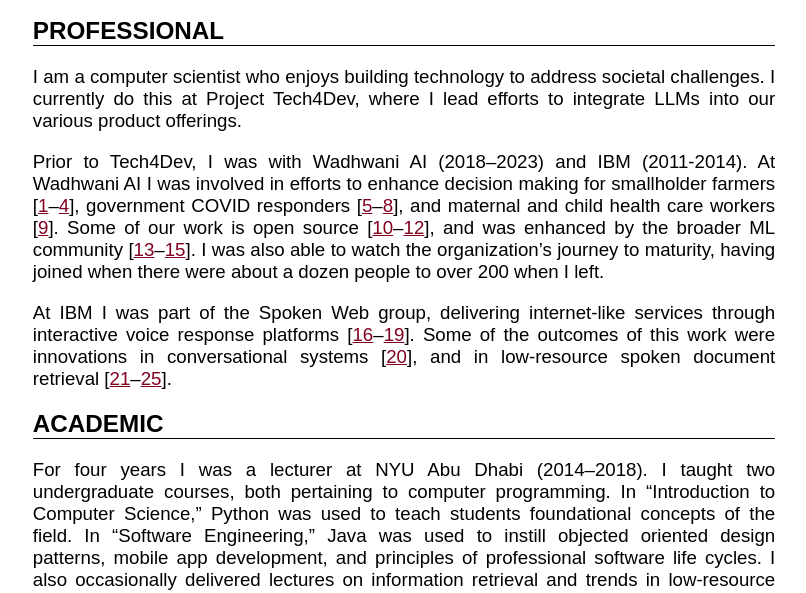
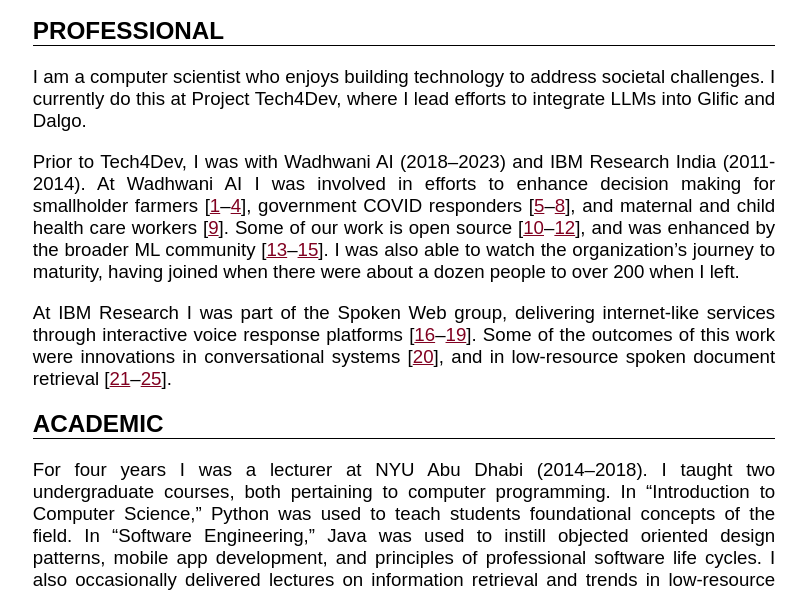
Before and after one commit to jerome-white/jerome-white.github.io, a plain HTML site: page index.html in a window 1280 px wide. Shown: the part 203-796 px from the top of the page, without its empty margins (236-1042 px from the left). Drawn offline with Linux system fonts and the light colour scheme.

Commit message:
IBM and Tech4Dev changes

```diff
--- a/index.html
+++ b/index.html
@@ -52,10 +52,10 @@ href="https://www.linkedin.com/in/jerome-white/">LinkedIn</a></p>
 <h2 id="professional">Professional</h2>
 <p>I am a computer scientist who enjoys building technology to address
 societal challenges. I currently do this at Project Tech4Dev, where I
-lead efforts to integrate LLMs into our various product offerings.</p>
+lead efforts to integrate LLMs into Glific and Dalgo.</p>
 <p>Prior to Tech4Dev, I was with Wadhwani AI (2018–2023) and IBM
-(2011-2014). At Wadhwani AI I was involved in efforts to enhance
-decision making for smallholder farmers <span class="citation"
+Research India (2011-2014). At Wadhwani AI I was involved in efforts to
+enhance decision making for smallholder farmers <span class="citation"
 data-cites="aaai-2024 iclr-2023 neurips-2022 kdd-2020">[<a
 href="#ref-aaai-2024" role="doc-biblioref">1</a>–<a href="#ref-kdd-2020"
 role="doc-biblioref">4</a>]</span>, government COVID responders <span
@@ -75,9 +75,9 @@ role="doc-biblioref">13</a>–<a href="#ref-harvard-ood"
 role="doc-biblioref">15</a>]</span>. I was also able to watch the
 organization’s journey to maturity, having joined when there were about
 a dozen people to over 200 when I left.</p>
-<p>At IBM I was part of the Spoken Web group, delivering internet-like
-services through interactive voice response platforms <span
-class="citation"
+<p>At IBM Research I was part of the Spoken Web group, delivering
+internet-like services through interactive voice response platforms
+<span class="citation"
 data-cites="ictd-2015 mobiquitous-2014 coling-2012 ictd-2012">[<a
 href="#ref-ictd-2015" role="doc-biblioref">16</a>–<a
 href="#ref-ictd-2012" role="doc-biblioref">19</a>]</span>. Some of the
```
